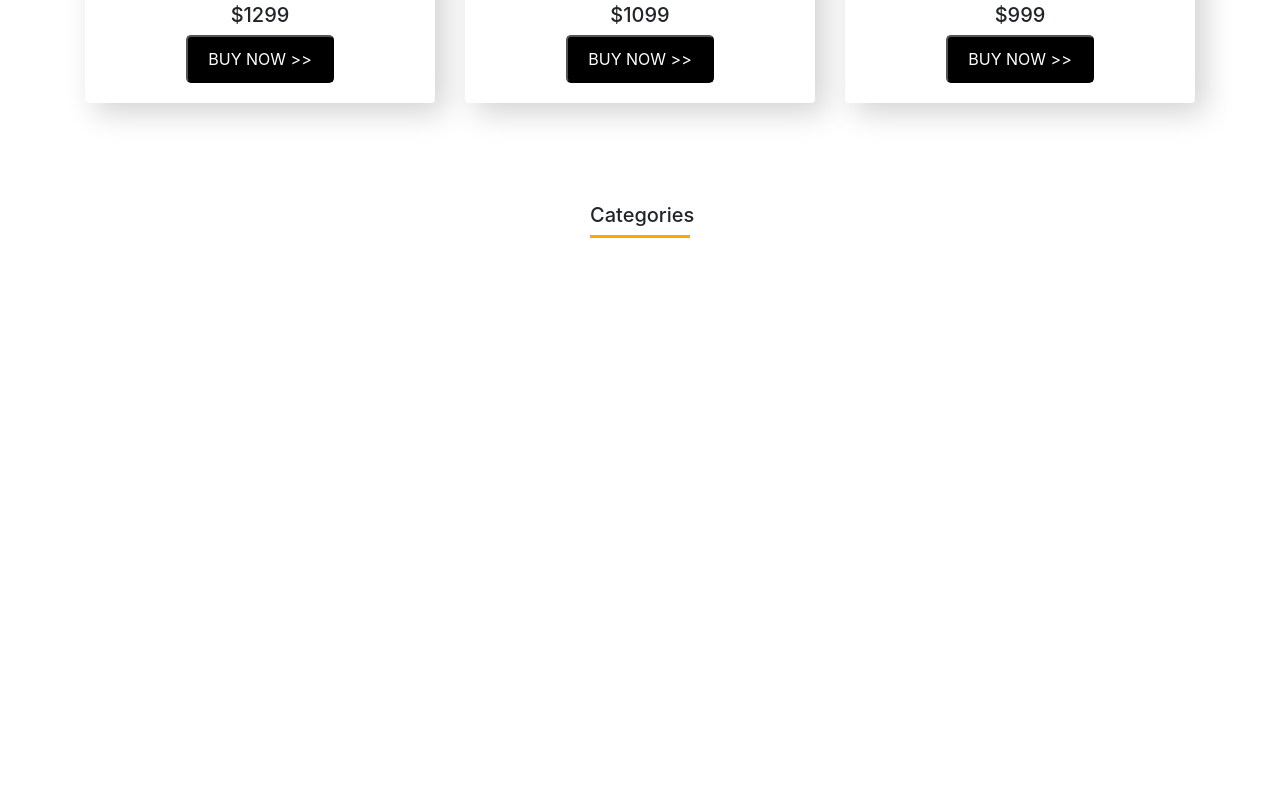
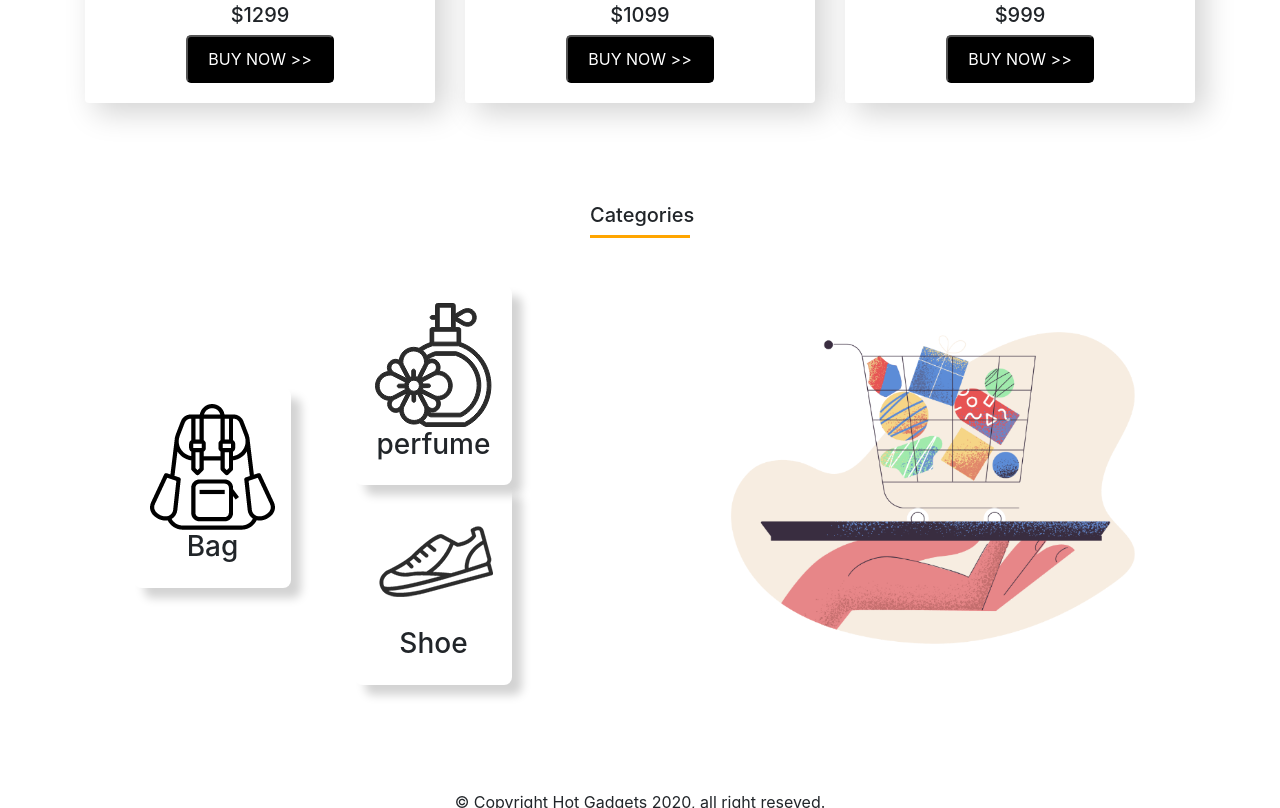
Before and after one commit to HMyounus80/hot-gadgets-ecommerce, a plain HTML site: page index.html in a window 1280 px wide. Shown: the part 1992-2800 px from the top of the page. Before the commit the page ends 2330 px from the top, so only its background shows below. Drawn offline with nearby package versions, Linux system fonts and the light colour scheme.

Commit message:
hot gadgets website coding finished

```diff
--- a/index.html
+++ b/index.html
@@ -8,6 +8,10 @@
     <link rel="stylesheet" href="style.css">
 </head>
 <body>
+
+  <!-- STRAT HEADER SECTION  -->
+
+  <header>
     <div class="container">
         <nav class="navbar navbar-expand-lg navbar-light bg-light">
              <img src="images/logo.png" alt="hot gadgets">
@@ -23,7 +27,7 @@
                   <a class="nav-link" href="#product">Product</a>
                 </li>
                 <li class="nav-item">
-                  <a class="nav-link" href="#about-us">About Us</a>
+                  <a class="nav-link" href="#cetagories">Categories</a>
                 </li>
                 <li class="nav-item">
                   <a class="nav-link" href="#contact-us" >Contact Us</a>
@@ -33,6 +37,9 @@
           </nav>
     </div>
 
+    <!-- CAROUSEL SECTION -->
+
+    <section>
     <div class="container">
       <div id="carouselExampleIndicators" class="carousel slide carousel-bg" data-ride="carousel">
         <ol class="carousel-indicators">
@@ -80,7 +87,7 @@
             </div>
           </div>
         </div>
-        <a class="carousel-control-prev" href="#carouselExampleIndicators" role="button" data-slide="prev">
+        <a class="carousel-control-prev text-warning" href="#carouselExampleIndicators" role="button" data-slide="prev">
           <span class="carousel-control-prev-icon" aria-hidden="true"></span>
           <span class="sr-only">Previous</span>
         </a>
@@ -90,8 +97,16 @@
         </a>
       </div>
     </div>
+  </section>
+  </header>
 
-    <div class="container" id="product">
+   <!-- END HEADER SECTION  -->
+
+
+  <!-- START PRODUCT SECTION -->
+
+  <section  id="product">
+    <div class="container">
       <div class=" smartphone d-flex justify-content-between">
         <h5>Smartphone</h5>
         <span><h5>See All</h5></span>
@@ -126,8 +141,14 @@
         </div>
       </div>
     </div>
+  </section>
 
-    <div class="container" id="product">
+    <!-- END PRODUCT SECTION -->
+
+  <!-- START SMARTPHONE SECTION -->
+
+  <section>
+    <div class="container">
       <div class=" smartphone d-flex justify-content-between">
         <h5>Laptop</h5>
         <span><h5>See All</h5></span>
@@ -162,15 +183,53 @@
         </div>
       </div>
     </div>
+  </section>
 
+    <!-- END SMARTPHONE SECTION -->
+
+    <!-- START CETAGORIES SECTION -->
+
+    <section id="cetagories">
     <div class="container" id="catgories">
       <div class="categories">
         <h5>Categories</h5>
       </div>
+      <div class="row mt-5">
+        <div class="col-md-3 d-flex align-items-center justify-content-center text-center">
+          <div class="cetagories-icon p-3">
+            <img src="images/Categories/bag.png" alt="Bag">
+            <h3>Bag</h3>
+          </div>
+        </div>
+        <div class="col-md-3 text-center">
+          <div class="row">
+            <div class="cetagories-icon p-3">
+              <img src="images/Categories/perfume.png" alt="perfume">
+              <h3>perfume</h3>
+            </div>
+          </div>
+          <div class="row">
+            <div class="cetagories-icon p-3">
+              <img src="images/Categories/shoe.png" alt="shoe">
+              <h3>Shoe</h3>
+            </div>
+          </div>
+        </div>
+        <div class="col-md-6">
+          <div>
+            <img class="img-fluid" src="images/Categories/pale-order.png" alt="">
+          </div>
+        </div>
+      </div>
+    </section>
+
+     <!-- END CETAGORIES SECTION -->
+
+    <footer>
+      <p class="text-center"> © Copyright Hot Gadgets 2020, all right reseved.</p>
+    </footer>
 
 
-
-    </div>
 
 
     <script src="https://code.jquery.com/jquery-3.5.1.slim.min.js" integrity="sha384-DfXdz2htPH0lsSSs5nCTpuj/zy4C+OGpamoFVy38MVBnE+IbbVYUew+OrCXaRkfj" crossorigin="anonymous"></script>
--- a/style.css
+++ b/style.css
@@ -41,3 +41,8 @@ span {
 .bag {
     background-color: orange;
 }
+.cetagories-icon {
+    border: none;
+    box-shadow: 10px 10px 10px lightgray;
+    border-radius: 8px;
+}
```
